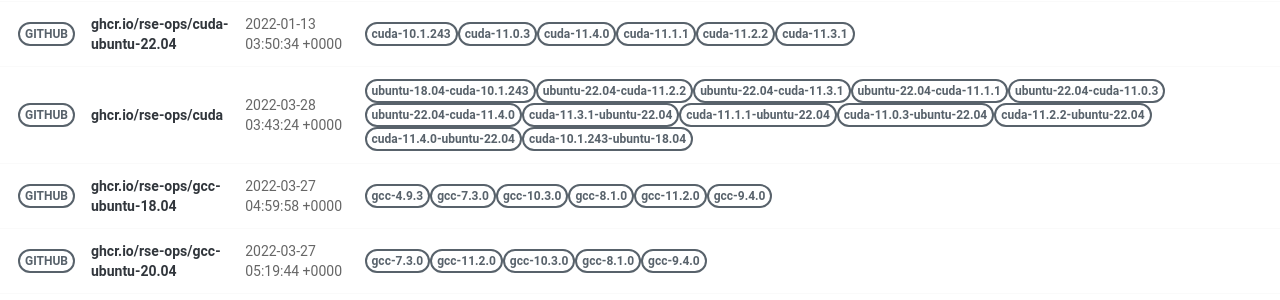
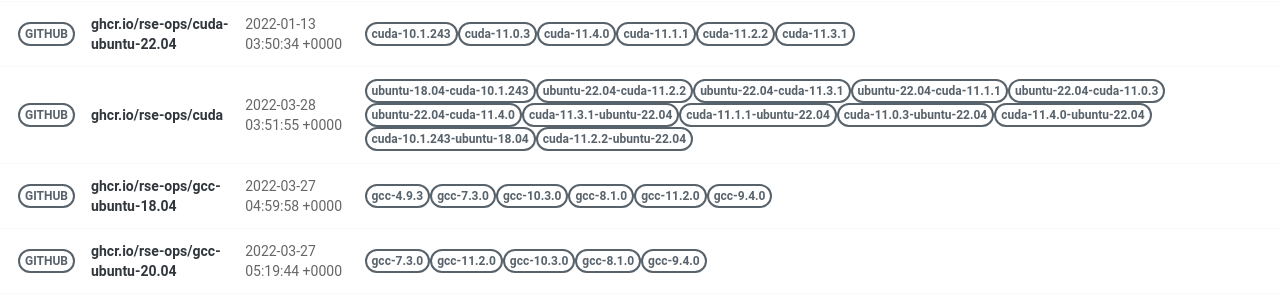
Before and after one commit to rse-ops/docker-images, a Jekyll site: the page built from pages/index.md, in a window 1280 px wide. Shown: the part 428-728 px from the top of the page. Built offline with Jekyll 4.4.1, drawn with Linux system fonts in a browser that asks for light colours; nearby versions of some CDN libraries.

Commit message:
Automated push to update library 2022-03-28

```diff
--- a/_library/ghcr.io-rse-ops-cuda.md
+++ b/_library/ghcr.io-rse-ops-cuda.md
@@ -1,7 +1,7 @@
 ---
 layout: container
 name: ghcr.io/rse-ops/cuda
-updated_at: 2022-03-28 03:43:24.308891
+updated_at: 2022-03-28 03:51:55.192545
 
 
 container_url: https://github.com/orgs/rse-ops/packages/container/package/cuda
@@ -33,14 +33,14 @@ versions:
  - tag: cuda-11.0.3-ubuntu-22.04
    dockerfile: https://github.com/rse-ops/docker-images/blob/main/ubuntu/cuda/Dockerfile
    manifest: https://crane.ggcr.dev/manifest/ghcr.io/rse-ops/cuda:cuda-11.0.3-ubuntu-22.04
- - tag: cuda-11.2.2-ubuntu-22.04
-   dockerfile: https://github.com/rse-ops/docker-images/blob/main/ubuntu/cuda/Dockerfile
-   manifest: https://crane.ggcr.dev/manifest/ghcr.io/rse-ops/cuda:cuda-11.2.2-ubuntu-22.04
  - tag: cuda-11.4.0-ubuntu-22.04
    dockerfile: https://github.com/rse-ops/docker-images/blob/main/ubuntu/cuda/Dockerfile
    manifest: https://crane.ggcr.dev/manifest/ghcr.io/rse-ops/cuda:cuda-11.4.0-ubuntu-22.04
  - tag: cuda-10.1.243-ubuntu-18.04
    dockerfile: https://github.com/rse-ops/docker-images/blob/main/ubuntu/cuda/Dockerfile
    manifest: https://crane.ggcr.dev/manifest/ghcr.io/rse-ops/cuda:cuda-10.1.243-ubuntu-18.04
+ - tag: cuda-11.2.2-ubuntu-22.04
+   dockerfile: https://github.com/rse-ops/docker-images/blob/main/ubuntu/cuda/Dockerfile
+   manifest: https://crane.ggcr.dev/manifest/ghcr.io/rse-ops/cuda:cuda-11.2.2-ubuntu-22.04
 
 ---
```
